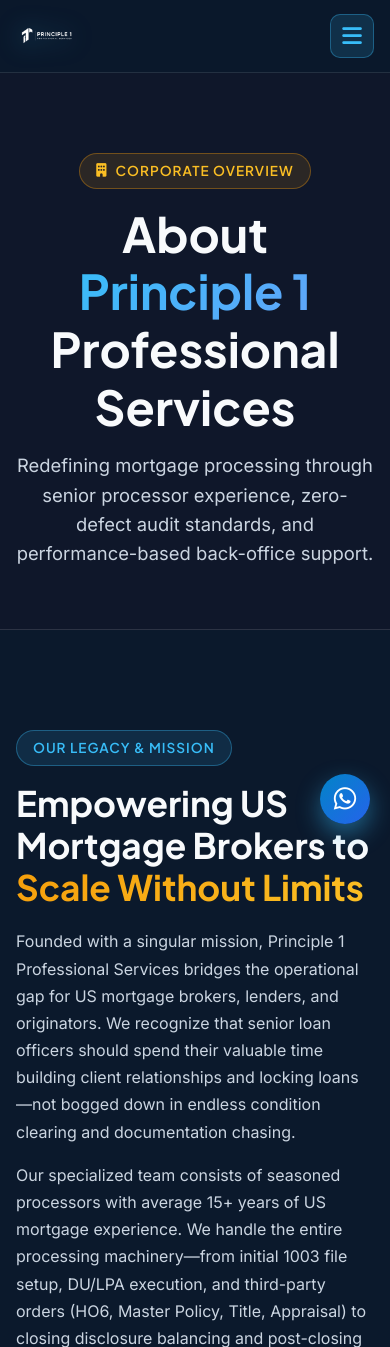
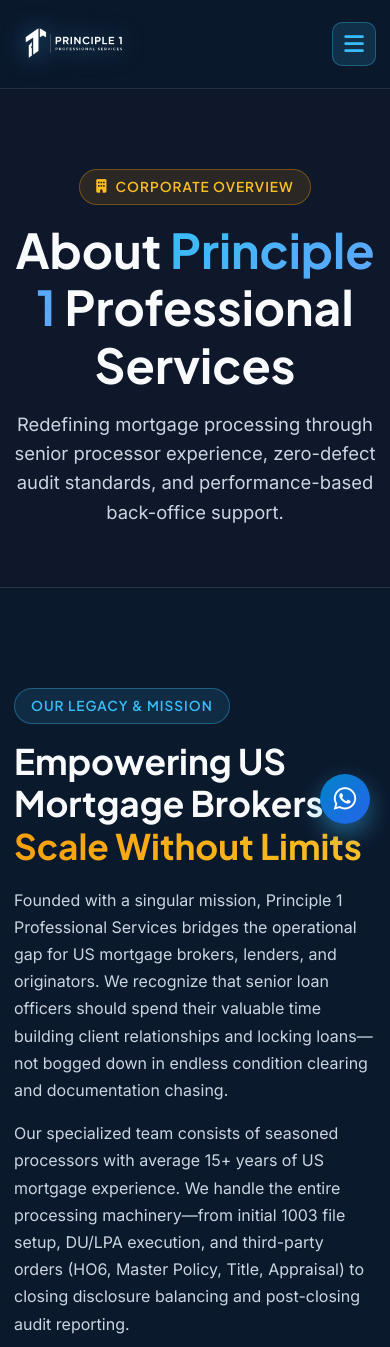
Before and after one commit to sojinmathew1040-rgb/principle1, a PHP site: page /about.html in a window 390 px wide. Shown: the top 1347 px of the page. Run offline with PHP 8.4, Linux system fonts and the light colour scheme.

Commit message:
feat: implement executive design system with global CSS and update logo dimensions across pages

```diff
--- a/about.html
+++ b/about.html
@@ -77,7 +77,7 @@
   <header class="header-nav" id="headerNav">
     <div class="container nav-container">
       <a href="index.html" class="brand-logo" style="display:flex; align-items:center;">
-        <img src="images/logo_dark_header.png" alt="Principle 1 Professional Services" style="height:82px; width:auto; max-width:400px; display:block; object-fit:contain; filter:drop-shadow(0 2px 12px rgba(56,189,248,0.55));">
+        <img src="images/logo_dark_header.png" alt="Principle 1 Professional Services" style="height:96px; width:auto; max-width:480px; display:block; object-fit:contain; filter:drop-shadow(0 2px 12px rgba(56,189,248,0.55));">
       </a>
 
       <nav class="nav-menu" id="navMenu">
@@ -386,7 +386,7 @@
       <div class="footer-grid">
         <div class="footer-col">
           <a href="index.html" class="brand-logo" style="margin-bottom:16px; display:inline-block;">
-            <img src="images/logo.png" alt="Principle 1 Professional Services" style="height:75px; width:auto; max-width:320px; display:block; object-fit:contain;">
+            <img src="images/logo.png" alt="Principle 1 Professional Services" style="height:90px; width:auto; max-width:380px; display:block; object-fit:contain;">
           </a>
           <p style="margin-bottom:20px; line-height:1.7;">
             Principle1 is a premier US mortgage processing and back-office solutions provider. We deliver end-to-end loan setup, AUS execution, underwriting support, closing/funding coordination, and quality control audits for brokers and lenders nationwide.
--- a/contact.html
+++ b/contact.html
@@ -77,7 +77,7 @@
   <header class="header-nav" id="headerNav">
     <div class="container nav-container">
       <a href="index.html" class="brand-logo" style="display:flex; align-items:center;">
-        <img src="images/logo_dark_header.png" alt="Principle 1 Professional Services" style="height:82px; width:auto; max-width:400px; display:block; object-fit:contain; filter:drop-shadow(0 2px 12px rgba(56,189,248,0.55));">
+        <img src="images/logo_dark_header.png" alt="Principle 1 Professional Services" style="height:96px; width:auto; max-width:480px; display:block; object-fit:contain; filter:drop-shadow(0 2px 12px rgba(56,189,248,0.55));">
       </a>
 
       <nav class="nav-menu" id="navMenu">
@@ -295,7 +295,7 @@
       <div class="footer-grid">
         <div class="footer-col">
           <a href="index.html" class="brand-logo" style="margin-bottom:16px; display:inline-block;">
-            <img src="images/logo.png" alt="Principle 1 Professional Services" style="height:75px; width:auto; max-width:320px; display:block; object-fit:contain;">
+            <img src="images/logo.png" alt="Principle 1 Professional Services" style="height:90px; width:auto; max-width:380px; display:block; object-fit:contain;">
           </a>
           <p style="margin-bottom:20px; line-height:1.7;">
             Principle1 is a premier US mortgage processing and back-office solutions provider. We deliver end-to-end loan setup, AUS execution, underwriting support, closing/funding coordination, and quality control audits for brokers and lenders nationwide.
--- a/css/style.css
+++ b/css/style.css
@@ -197,13 +197,23 @@ h1, h2, h3, h4, h5, h6 {
   display: flex;
   align-items: center;
   justify-content: space-between;
-  height: 104px;
+  height: 108px;
 }
 
 .brand-logo {
   display: flex;
   align-items: center;
   gap: 12px;
+}
+
+.brand-logo img {
+  height: 96px;
+  width: auto;
+  max-width: 480px;
+  display: block;
+  object-fit: contain;
+  filter: drop-shadow(0 2px 12px rgba(56, 189, 248, 0.55));
+  transition: all var(--transition-fast);
 }
 
 .nav-menu {
@@ -1157,12 +1167,18 @@ footer {
 /* Responsive Media Queries */
 @media (max-width: 992px) {
   .nav-container {
-    height: 80px;
+    height: 96px;
+    padding: 0 20px;
+  }
+
+  .header-nav .brand-logo img {
+    height: 82px !important;
+    max-width: 340px !important;
   }
 
   .nav-menu {
     position: fixed;
-    top: 80px;
+    top: 96px;
     left: 0;
     width: 100vw;
     background: #0B192C !important;
@@ -1232,22 +1248,6 @@ footer {
   }
 }
 
-@media (max-width: 576px) {
-  .nav-container {
-    height: 72px;
-    padding: 0 16px;
-  }
-
-  .brand-logo img {
-    height: 46px !important;
-    max-width: 180px !important;
-  }
-
-  .nav-actions .btn-sm {
-    display: none !important;
-  }
-}
-
 /* Floating WhatsApp Widget */
 .floating-whatsapp {
   position: fixed;
@@ -1275,6 +1275,26 @@ footer {
 }
 
 @media (max-width: 768px) {
+  .nav-container {
+    height: 92px;
+    padding: 0 16px;
+  }
+
+  .nav-menu {
+    top: 92px;
+  }
+
+  .header-nav .brand-logo img {
+    height: 80px !important;
+    max-width: 290px !important;
+  }
+
+  .footer-col .brand-logo img,
+  .footer-widget .brand-logo img {
+    height: 78px !important;
+    max-width: 320px !important;
+  }
+
   .floating-whatsapp {
     bottom: 20px;
     right: 20px;
@@ -1306,6 +1326,30 @@ footer {
 }
 
 @media (max-width: 576px) {
+  .nav-container {
+    height: 88px;
+    padding: 0 14px;
+  }
+
+  .nav-menu {
+    top: 88px;
+  }
+
+  .header-nav .brand-logo img {
+    height: 78px !important;
+    max-width: 75vw !important;
+  }
+
+  .footer-col .brand-logo img,
+  .footer-widget .brand-logo img {
+    height: 75px !important;
+    max-width: 280px !important;
+  }
+
+  .nav-actions .btn-sm {
+    display: none !important;
+  }
+
   .hero-content h1 {
     font-size: 1.9rem;
     line-height: 1.25;
@@ -1313,11 +1357,6 @@ footer {
 
   .section-header h2 {
     font-size: 1.6rem;
-  }
-
-  .brand-logo img {
-    height: 40px !important;
-    max-width: 170px !important;
   }
 
   .nav-actions .btn-sm {
@@ -1348,6 +1387,6 @@ footer {
   }
 
   .container {
-    padding: 0 16px;
+    padding: 0 14px;
   }
 }
--- a/footer.php
+++ b/footer.php
@@ -4,7 +4,7 @@
       <div class="footer-grid">
         <div class="footer-col">
           <a href="index.php" class="brand-logo" style="margin-bottom:16px; display:inline-block;">
-            <img src="images/logo.png" alt="Principle 1 Professional Services" style="height:75px; width:auto; max-width:320px; display:block; object-fit:contain;">
+            <img src="images/logo.png" alt="Principle 1 Professional Services" style="height:90px; width:auto; max-width:380px; display:block; object-fit:contain;">
           </a>
           <p style="margin-bottom:20px; line-height:1.7;">
             Principle1 is a premier US mortgage processing and back-office solutions provider. We deliver end-to-end loan setup, AUS execution, underwriting support, closing/funding coordination, and quality control audits for brokers and lenders nationwide.
--- a/header.php
+++ b/header.php
@@ -82,7 +82,7 @@ if (empty($currentPage)) {
   <header class="header-nav" id="headerNav">
     <div class="container nav-container">
       <a href="index.php" class="brand-logo" style="display:flex; align-items:center;">
-        <img src="images/logo_dark_header.png" alt="Principle 1 Professional Services" style="height:82px; width:auto; max-width:400px; display:block; object-fit:contain; filter:drop-shadow(0 2px 12px rgba(56,189,248,0.55));">
+        <img src="images/logo_dark_header.png" alt="Principle 1 Professional Services" style="height:96px; width:auto; max-width:480px; display:block; object-fit:contain; filter:drop-shadow(0 2px 12px rgba(56,189,248,0.55));">
       </a>
 
       <nav class="nav-menu" id="navMenu">
--- a/index.html
+++ b/index.html
@@ -77,7 +77,7 @@
   <header class="header-nav" id="headerNav">
     <div class="container nav-container">
       <a href="index.html" class="brand-logo" style="display:flex; align-items:center;">
-        <img src="images/logo_dark_header.png" alt="Principle 1 Professional Services" style="height:82px; width:auto; max-width:400px; display:block; object-fit:contain; filter:drop-shadow(0 2px 12px rgba(56,189,248,0.55));">
+        <img src="images/logo_dark_header.png" alt="Principle 1 Professional Services" style="height:96px; width:auto; max-width:480px; display:block; object-fit:contain; filter:drop-shadow(0 2px 12px rgba(56,189,248,0.55));">
       </a>
 
       <nav class="nav-menu" id="navMenu">
@@ -582,7 +582,7 @@
       <div class="footer-grid">
         <div class="footer-col">
           <a href="index.html" class="brand-logo" style="margin-bottom:16px; display:inline-block;">
-            <img src="images/logo.png" alt="Principle 1 Professional Services" style="height:75px; width:auto; max-width:320px; display:block; object-fit:contain;">
+            <img src="images/logo.png" alt="Principle 1 Professional Services" style="height:90px; width:auto; max-width:380px; display:block; object-fit:contain;">
           </a>
           <p style="margin-bottom:20px; line-height:1.7;">
             Principle1 is a premier US mortgage processing and back-office solutions provider. We deliver end-to-end loan setup, AUS execution, underwriting support, closing/funding coordination, and quality control audits for brokers and lenders nationwide.
--- a/services.html
+++ b/services.html
@@ -77,7 +77,7 @@
   <header class="header-nav" id="headerNav">
     <div class="container nav-container">
       <a href="index.html" class="brand-logo" style="display:flex; align-items:center;">
-        <img src="images/logo_dark_header.png" alt="Principle 1 Professional Services" style="height:82px; width:auto; max-width:400px; display:block; object-fit:contain; filter:drop-shadow(0 2px 12px rgba(56,189,248,0.55));">
+        <img src="images/logo_dark_header.png" alt="Principle 1 Professional Services" style="height:96px; width:auto; max-width:480px; display:block; object-fit:contain; filter:drop-shadow(0 2px 12px rgba(56,189,248,0.55));">
       </a>
 
       <nav class="nav-menu" id="navMenu">
@@ -405,7 +405,7 @@
       <div class="footer-grid">
         <div class="footer-col">
           <a href="index.html" class="brand-logo" style="margin-bottom:16px; display:inline-block;">
-            <img src="images/logo.png" alt="Principle 1 Professional Services" style="height:75px; width:auto; max-width:320px; display:block; object-fit:contain;">
+            <img src="images/logo.png" alt="Principle 1 Professional Services" style="height:90px; width:auto; max-width:380px; display:block; object-fit:contain;">
           </a>
           <p style="margin-bottom:20px; line-height:1.7;">
             Principle1 is a premier US mortgage processing and back-office solutions provider. We deliver end-to-end loan setup, AUS execution, underwriting support, closing/funding coordination, and quality control audits for brokers and lenders nationwide.
```
